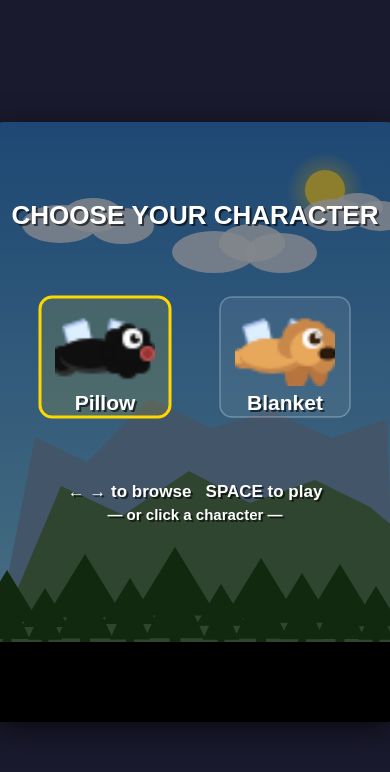
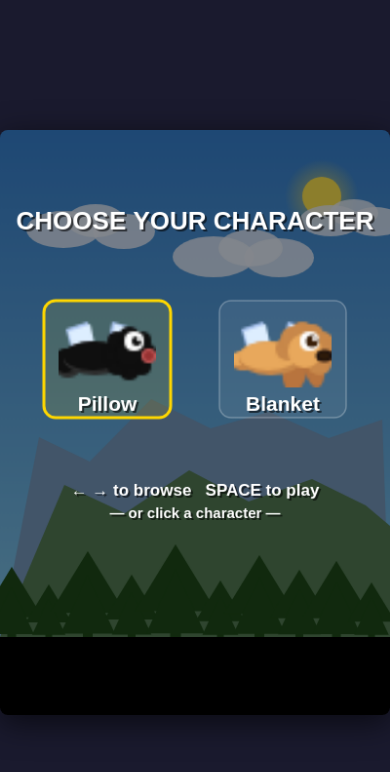
Before and after one commit to markusohd/flappy-poodle, a plain HTML site: page index.html in a window 390 px wide. Drawn offline with Linux system fonts and the light colour scheme.

Commit message:
Make game fully responsive for mobile browsers
- Canvas scales to fill any screen while preserving 400:600 aspect ratio
- Uses 100svh so it accounts for mobile browser chrome (address bar)
- viewport-fit=cover for edge-to-edge display on notched iPhones
- touch-action: none prevents accidental scroll/zoom during play
- Added apple/mobile web app meta tags for a cleaner mobile experience
- Border radius scales with canvas size via clamp()

Co-Authored-By: Claude Sonnet 4.6 <noreply@anthropic.com>

```diff
--- a/index.html
+++ b/index.html
@@ -2,23 +2,32 @@
 <html lang="en">
 <head>
   <meta charset="UTF-8" />
-  <meta name="viewport" content="width=device-width, initial-scale=1.0" />
+  <meta name="viewport" content="width=device-width, initial-scale=1.0, viewport-fit=cover" />
+  <meta name="apple-mobile-web-app-capable" content="yes" />
+  <meta name="mobile-web-app-capable" content="yes" />
+  <meta name="theme-color" content="#1a1a2e" />
   <title>Flappy Poodle</title>
   <style>
     * { margin: 0; padding: 0; box-sizing: border-box; }
+    html, body { height: 100%; background: #1a1a2e; overflow: hidden; }
     body {
-      background: #1a1a2e;
       display: flex;
-      flex-direction: column;
       align-items: center;
       justify-content: center;
-      height: 100vh;
-      overflow: hidden;
+      min-height: 100svh;
+      touch-action: none;
     }
     canvas {
       display: block;
-      border-radius: 8px;
+      /* Scale to fill the viewport while keeping the 400:600 ratio */
+      width: min(400px, 100vw, calc(100svh * 400 / 600));
+      height: auto;
+      aspect-ratio: 400 / 600;
+      border-radius: clamp(0px, 2vw, 8px);
       box-shadow: 0 8px 32px rgba(0,0,0,0.6);
+      touch-action: none;
+      -webkit-user-select: none;
+      user-select: none;
     }
   </style>
 </head>
```
